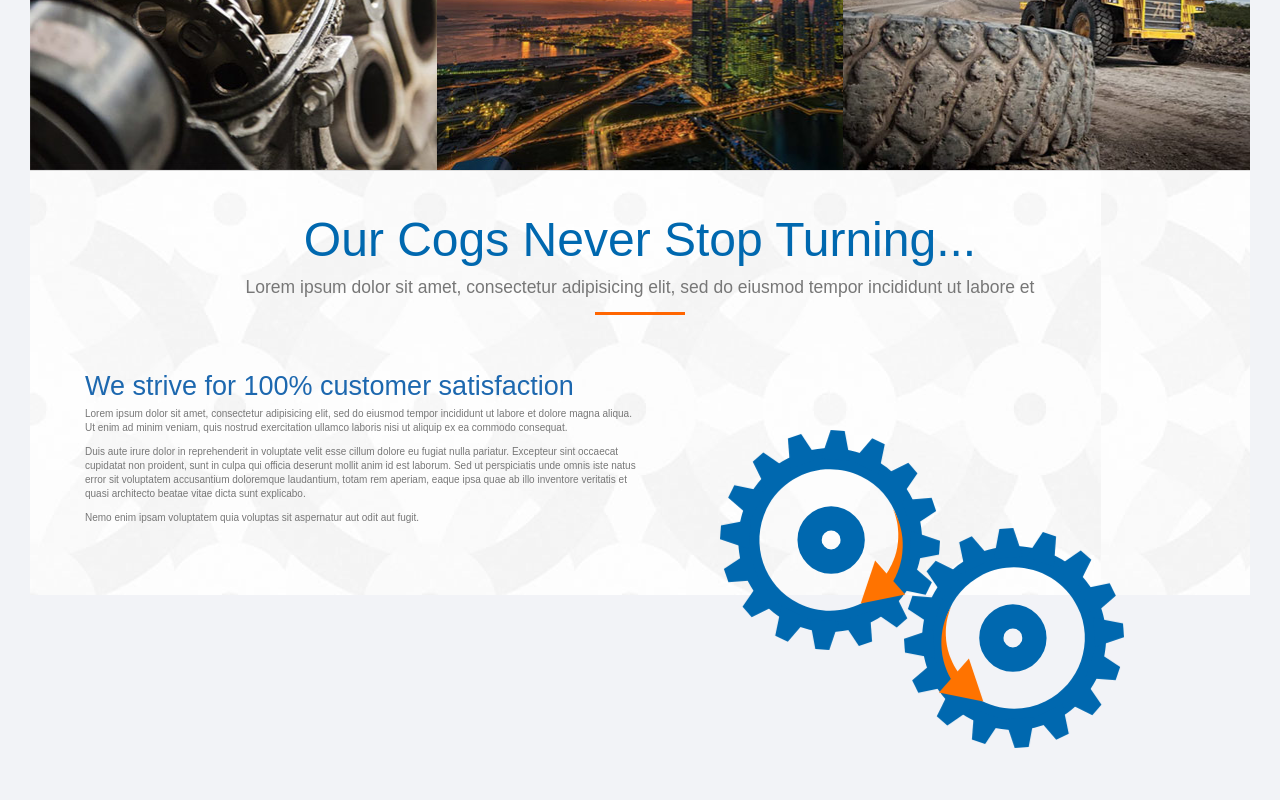
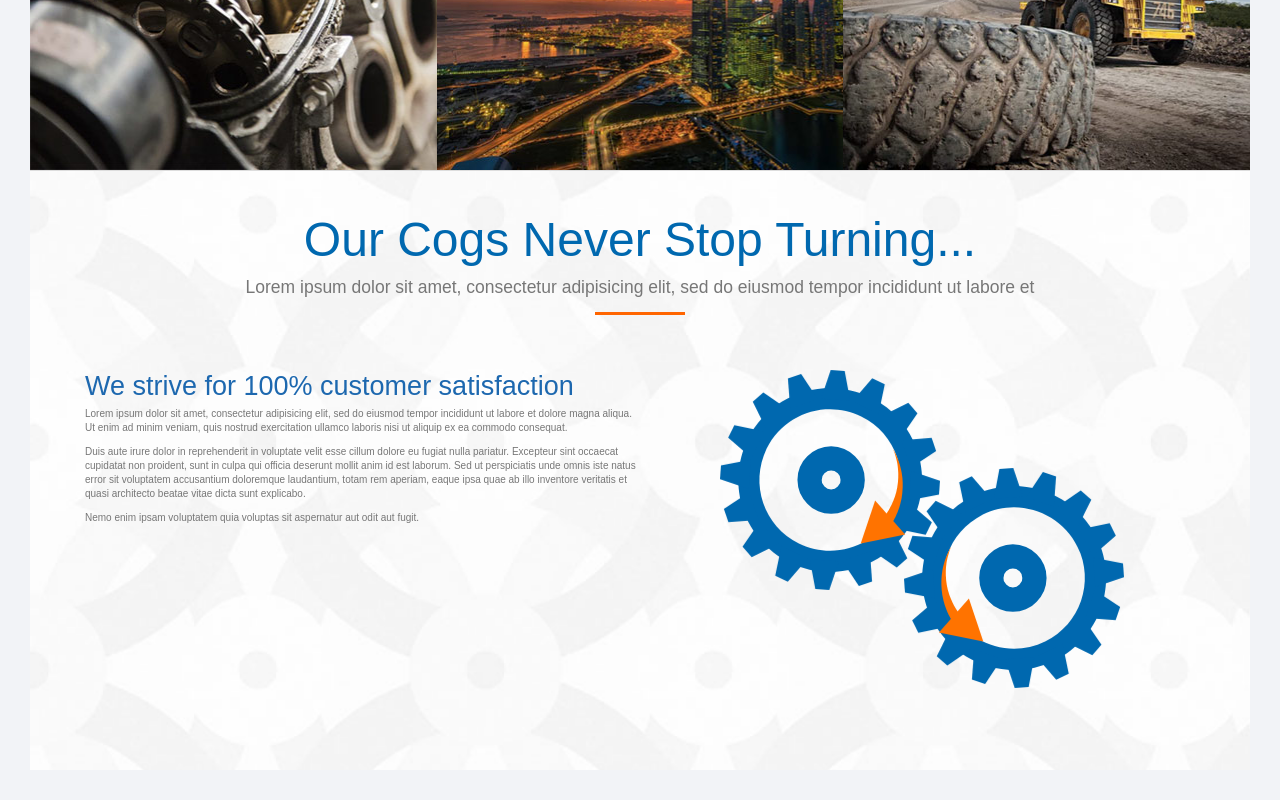
Before and after one commit to joker7t/gsap, a React (Create React App) app in the folder gsap-react/: page /alpha in a window 1280 px wide. Shown: the part 1621-2421 px from the top of the page. Before the commit the page ends 2369 px from the top, so only its background shows below. Built offline with nearby package versions, Linux system fonts and the light colour scheme.

Commit message:
fix conflict css

```diff
--- a/gsap-react/src/components/MainPage.js
+++ b/gsap-react/src/components/MainPage.js
@@ -1,5 +1,5 @@
 import React, { useEffect, useRef, useState } from 'react';
-import '../alpha-star.scss';
+import './alpha-star.scss';
 import { ReactComponent as AlphastarLogo } from "../images/alphastarlogo.svg";
 import { ReactComponent as CircleDivider } from "../images/circle-divider.svg";
 import { ReactComponent as CogLeft } from "../images/cog-left.svg";
--- a/gsap-react/src/alpha-star.scss
+++ b/gsap-react/src/components/alpha-star.scss
@@ -52,6 +52,8 @@ justify-content: center;
 align-items: center;
 text-align: center;
 background-color: #0074c4;
+top: 0;
+left: 0;
 }
 
 .closeButton {
@@ -95,7 +97,7 @@ display: inline-block;
 padding: 15px 50px;
 text-transform: uppercase;
 border-bottom:1px solid #142d5f;
-transition: 0.3s ease all;
+transition: 0.5s ease all;
 background-image: linear-gradient(120deg, transparent 0%, transparent 50%, #ff6500 50%);
 background-size: 320%;
 }
@@ -120,7 +122,7 @@ transform: translateX(1rem);
   justify-content: center;
   align-items: center;
   position: relative;
-  background-image: url(./images/bg-pattern.png);
+  background-image: url(../images/bg-pattern.png);
   background-repeat: repeat;
   background: rgb(79,162,249); /* Old browsers */
   background: -moz-radial-gradient(center, ellipse cover, rgba(79,162,249,1) 0%, rgba(32,124,229,1) 100%); /* FF3.6-15 */
@@ -249,10 +251,12 @@ margin-top: 0;
 /*COG SECTION*/
 
 .cogSection {
-background-image: url('./images/cog-bg.jpg');
+background-size: cover;
+background-image: url('../images/cog-bg.jpg');
 padding-top: 40px;
 padding-bottom: 60px;
 border-top:1px solid #ddd;
+height: 600px;
 }
 
 .cogSection hgroup {
@@ -281,7 +285,7 @@ flex:1;
 .cogImageCol {
 flex:1;
 position: relative;
-padding-top: 40px;
+padding-top: 20px;
 }
 
 .introText {
@@ -293,14 +297,14 @@ font-size: 27px;
 width: 220px;
 position: absolute;
 left: 80px;
-top: 60px;
+top: 0;
 }
 
 .cogRight {
 width: 220px;
 position: absolute;
   left: 264px;
-  top: 158px;
+  top: 98px;
 }
 
 /*SERVICES */
@@ -320,15 +324,15 @@ overflow:hidden;
 }
 
 .serviceBox:first-child {
-background-image: url(./images/engine.jpg);
+background-image: url(../images/engine.jpg);
 }
 
 .serviceBox:nth-child(2) {
-background-image: url(./images/city.jpg);
+background-image: url(../images/city.jpg);
 }
 
 .serviceBox:nth-child(3) {
-background-image: url(./images/truck.jpg);
+background-image: url(../images/truck.jpg);
 }
 
 .serviceBoxInner {
```
